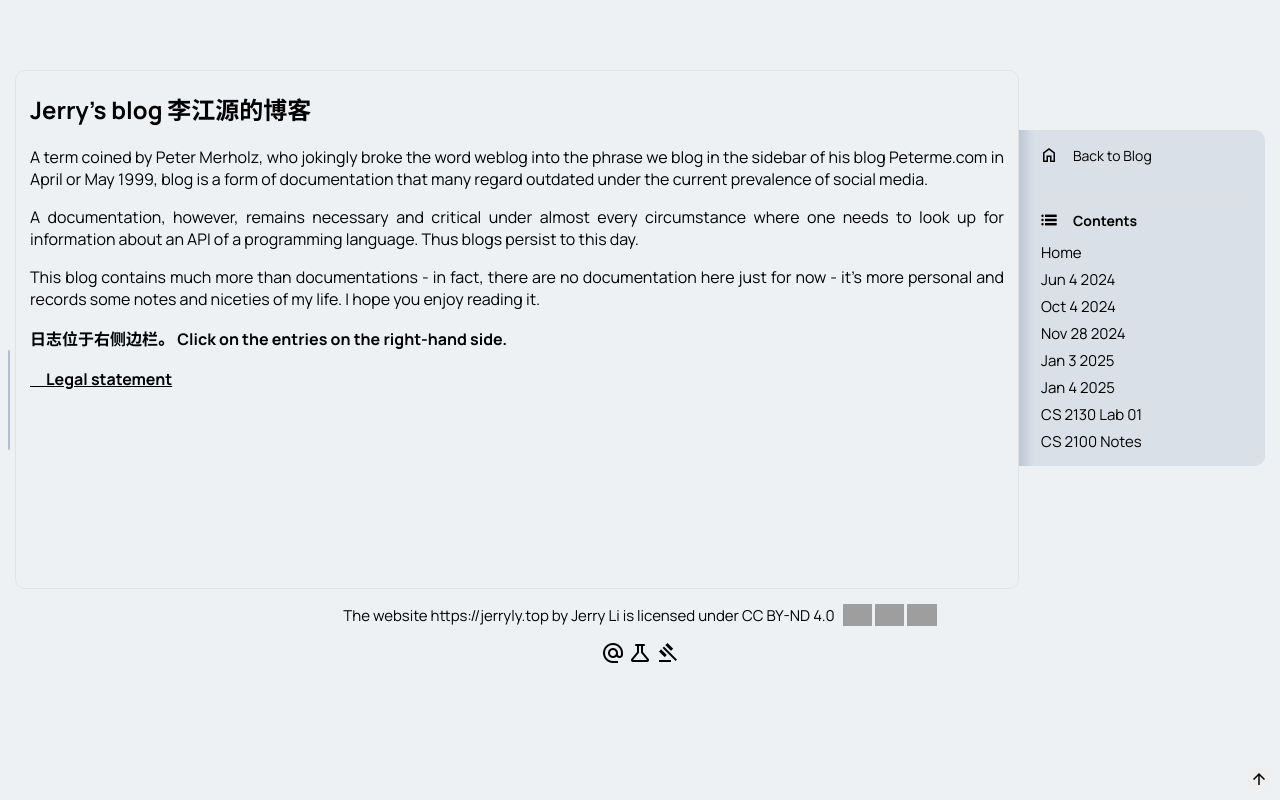
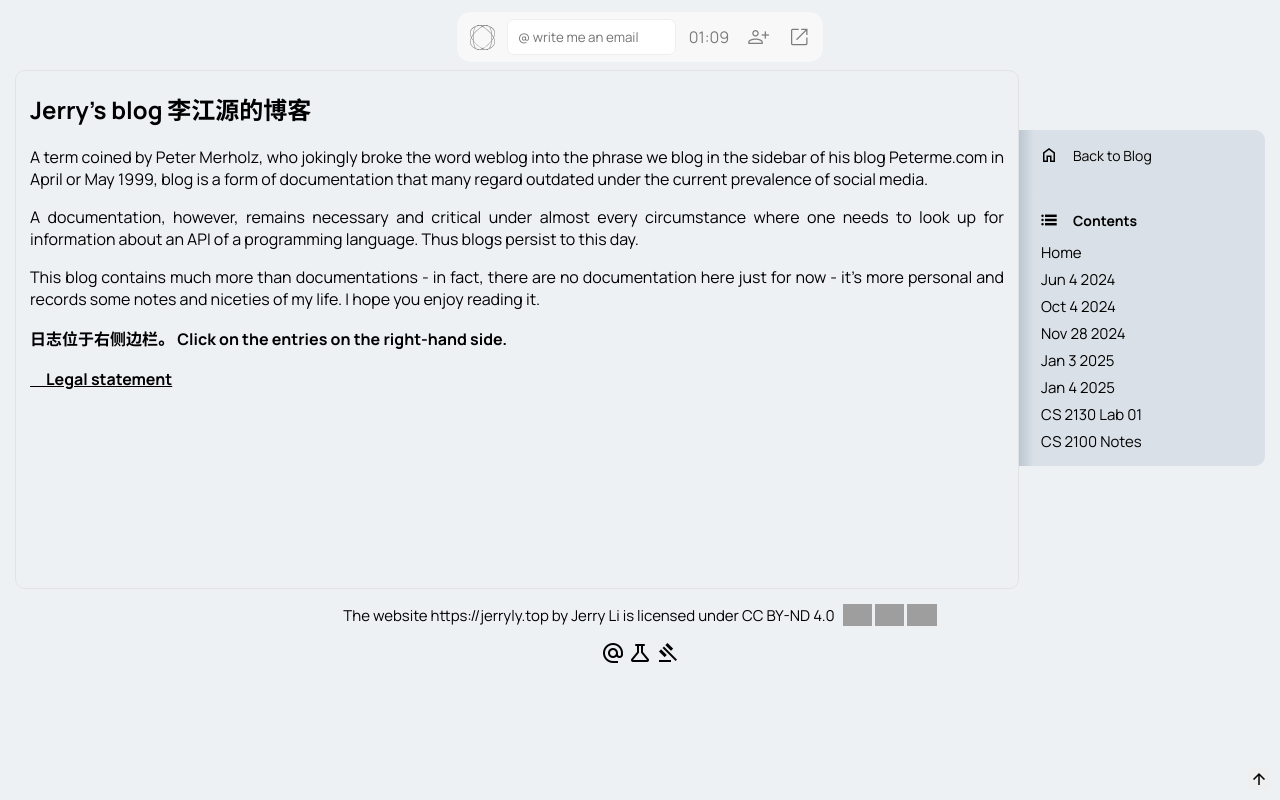
Before and after one commit to jerrylimes/static-blog, a Flask app: page / in a window 1280 px wide. Run offline with Flask 3, Linux system fonts and the light colour scheme; some web fonts are replaced; grey boxes are pictures that could not be loaded.

Commit message:
Updated May 18 2025

```diff
--- a/static/css/style.css
+++ b/static/css/style.css
@@ -290,228 +290,295 @@ body {
 
 /*
  * Author: Jerry Li
- * Date: May 13 2025
- * Version: 1.0
+ * Date: May 17 2025
+ * Version: 2.0
  */
 
 @font-face {
     font-family: 'Source Han Sans';
-    font-weight: 400;
+    font-weight: normal;
     font-style: normal;
-    src: url(../fonts/SourceHanSansCN-Regular-min.woff2) format('woff2');
+    src: url(../fonts/SourceHanSansCN-Regular-min.woff2);
 }
 
 @font-face {
     font-family: 'Source Han Sans';
-    font-weight: 700;
+    font-weight: bold;
     font-style: normal;
-    src: url(../fonts/SourceHanSansCN-Bold-min.woff2) format('woff2');
+    src: url(../fonts/SourceHanSansCN-Bold-min.woff2);
 }
 
 body {
     margin: 0;
 }
 
-svg {
-    height: 1em;
-}
-
-#inscape-wrapper {
+#inno {
+    width: 100%;
+    height: 50px;
+    display: flex;
+    justify-content: center;
     position: fixed;
     top: 0;
     left: 0;
-    height: calc(100vh - 16px);
-    display: flex;
-    align-items: center;
-    margin-left: 8px;
-    margin-top: 8px;
     z-index: 2;
 }
 
-#inscape {
-    width: 2px;
-    height: 100px;
-    border-radius: 4px;
-    background-color: hsl(210, 21%, 75%);
-    transition: all 0.3s cubic-bezier(0, 0.8, 0, 1.06);
+#tools {
+    width: fit-content;
+    max-width: 100px;
+    height: 2px;
+    border-radius: 14px;
+    overflow: hidden;
+    display: flex;
+    justify-content: start;
+    align-items: start;
+    margin-top: 12px;
+    background-color: #757575;
+    transition: all 0.5s cubic-bezier(0, 0.8, 0, 1.08);
+    z-index: 2;
+}
+
+#tools.active.expanded {
+    width: 947px;
+    max-width: calc(100vw - 24px);
+    height: 200px;
+    margin-left: 12px;
+    margin-right: 12px;
+    background-color: #f8f8f8;
+}
+
+#tool {
+    height: 50px;
+    display: flex;
+    justify-content: center;
+    align-items: center;
     overflow: hidden;
 }
 
-#inscape.hover {
-    width: 45px;
-    height: 205px;
-    border-radius: 15px;
-    background-color: hsl(210, 21%, 92%);
+#tools.active {
+    width: 366px;
+    max-width: 366px;
+    height: 50px;
+    background-color: #f8f8f8;
 }
 
-#inscape:hover {
-    width: calc(55px + 6em);
+#tool a {
+    color: unset;
 }
 
-#inscape.expanded {
-    width: 205px;
-    border-radius: 15px;
-    background-color: #eef1f4;
-    height: 100%;
+#input-field-link {
+    text-decoration: none;
+}
+
+#tools.active #home,
+#tools.active #input-field,
+#tools.active #contact,
+#tools.active #external-links,
+#tools.active #little-clock {
+    opacity: 1;
+}
+
+#home,
+#input-field,
+#contact,
+#little-clock,
+#external-links {
+    opacity: 0;
+    transition: opacity 0.3s ease-in-out;
+    overflow: hidden;
+}
+
+#tool {
+    scale: 0%;
+    transition: all 0.4s cubic-bezier(0, 0.8, 0, 1.08);
+}
+
+#tools.active #tool {
+    width: 366px;
+    scale: 100%;
+}
+
+#tools.expanded #tool {
+    width: 947px;
+    height: 180px;
+    margin-top: 10px;
+    margin-left: 3px;
+    justify-content: start;
+    align-items: start;
 }
 
 #home {
-    width: 25px;
-    height: 25px;
-    padding: 5px;
-    border-radius: 10px;
-    margin-left: 5px;
-    margin-top: 5px;
-    opacity: 0.75;
+    width: 36px;
+    height: 36px;
+    display: flex;
+    justify-content: center;
+    align-items: center;
+    border-radius: 7px;
+    margin-left: 7px;
+    margin-right: 7px;
 }
 
 #home:hover,
-.inscape-button:hover {
-    background-color: hsl(210, 21%, 85%);
+#contact:hover,
+#input-field:hover,
+#external-links:hover,
+#little-clock:hover {
+    background-color: #eaeaea;
 }
 
 #logo {
     width: 25px;
     height: 25px;
     background-image: url(../img/logo-button-light.svg);
-    background-position: center center;
     background-repeat: no-repeat;
+    background-size: contain;
+    opacity: 0.5;
 }
 
-.inscape-button {
-    width: 35px;
-    height: 35px;
-    margin-left: 5px;
-    margin-top: 5px;
-    display: flex;
-    justify-content: space-between;
-    align-items: center;
-    border-radius: 10px;
+#input-field {
+    border-radius: 7px;
+    height: 34px;
+    padding: 0;
+    border: solid 1px #eee;
+    margin-right: 7px;
     font-family: 'Manrope', 'Source Han Sans', system-ui, -apple-system, BlinkMacSystemFont, 'Segoe UI', Roboto, Oxygen, Ubuntu, Cantarell, 'Open Sans', 'Helvetica Neue', sans-serif;
-    overflow: hidden;
-    opacity: 0.75;
-    transition: all 0.3s cubic-bezier(0, 0.8, 0, 1.06);
+    padding-left: 10px;
 }
 
-.inscape-button-label {
-    width: 0em;
-    overflow: hidden;
-    font-size: 16px;
+#little-clock {
+    height: 36px;
+    display: flex;
+    justify-content: center;
+    align-items: center;
+    margin-right: 7px;
+    border-radius: 7px;
+    padding-left: 7px;
+    padding-right: 7px;
 }
 
-#inscape:hover #home,
-#inscape:hover #logo,
-#inscape.expanded #home,
-#inscape.expanded #logo {
-    width: 55.5px;
+#clock-text {
+    font-family: 'Manrope', 'Source Han Sans', system-ui, -apple-system, BlinkMacSystemFont, 'Segoe UI', Roboto, Oxygen, Ubuntu, Cantarell, 'Open Sans', 'Helvetica Neue', sans-serif;
+    font-size: 16px;
+    opacity: 0.5;
+    transition: all 0.3s;
 }
 
-#inscape:hover #logo,
-#inscape.expanded #logo {
-    background-image: url(../img/home-button-light.svg);
+#contact,
+#external-links {
+    width: 36px;
+    height: 36px;
+    margin-right: 7px;
+    border-radius: 7px;
+    display: flex;
+    justify-content: center;
+    align-items: center;
+    overflow: hidden;
 }
 
-#inscape:hover .inscape-button {
-    width: calc(45px + 6em);
+#contact span,
+#external-links span {
+    opacity: 0.5;
+    font-weight: 250;
 }
 
-#inscape.expanded .inscape-button {
-    width: 195px;
+#tools.expanded #little-clock,
+#tools.expanded #home,
+#tools.expanded #input-field,
+#tools.expanded #external-links,
+#tools.expanded #contact {
+    width: 160px;
+    height: 160px;
+    padding: 10px;
+    display: flex;
+    flex-direction: column;
+    justify-content: space-between;
+    align-items: start;
 }
 
-#inscape:hover .inscape-button-label,
-#inscape.expanded .inscape-button-label {
-    width: fit-content;
-    margin-right: 10px;
+#tools.expanded #clock-text {
+    font-size: 50px;
 }
 
-.inscape-button-glyph {
-    margin-left: 6.5px;
+#tools.expanded #input-field {
+    width: 158px;
+    height: 158px;
 }
 
-.inscape-button .material-symbols-outlined {
-    font-size: 22px;
-    font-variation-settings: 'FILL' 0, 'wght' 250, 'GRAD' 0, 'opsz' 48;
+#tools.expanded .tools-caption {
+    width: fit-content;
 }
 
-.inscape-button.highlight {
+#home .tools-caption,
+#input-field .tools-caption,
+#contact .tools-caption,
+#external-links .tools-caption,
+#little-clock .tools-caption {
+    width: 0;
+    font-family: 'Manrope', 'Source Han Sans', system-ui, -apple-system, BlinkMacSystemFont, 'Segoe UI', Roboto, Oxygen, Ubuntu, Cantarell, 'Open Sans', 'Helvetica Neue', sans-serif;
     font-weight: bold;
-    background-color: hsl(210, 21%, 85%);
+    overflow: hidden;
+    opacity: 0.6;
 }
 
-.inscape-button.highlight .material-symbols-outlined {
-    font-variation-settings: 'FILL' 0, 'wght' 450, 'GRAD' 0, 'opsz' 48;
+@media (max-width: 768px) {
+    #tools.expanded {
+        height: 400px !important;
     }
 
-#is-exp {
-    width: 183px;
-    height: 0;
-    margin-top: 10px;
-    margin-left: 5px;
-    padding: 0;
-    overflow: hidden;
-    font-family: 'Manrope', 'Source Han Sans', system-ui, -apple-system, BlinkMacSystemFont, 'Segoe UI', Roboto, Oxygen, Ubuntu, Cantarell, 'Open Sans', 'Helvetica Neue', sans-serif;
-    transition: all 0.3s cubic-bezier(0, 0.8, 0, 1.06);
+    #tools.expanded #tool {
+        width: fit-content;
+        height: fit-content;
+        display: grid;
+        grid-template-columns: 1fr 1fr 1fr;
+        margin-top: 0;
+        margin-left: 0;
     }
 
-#is-exp.togglePadding {
-    height: fit-content;
-    border-top: 1px solid hsl(210, 21%, 80%);
-    padding: 5px;
+    #tools.expanded #home,
+    #tools.expanded #input-field,
+    #tools.expanded #little-clock,
+    #tools.expanded #contact,
+    #tools.expanded #external-links {
+        width: auto;
+        margin: 10px;
+    }
 }
 
-#is-exp span {
-    display: block;
-    padding: 5px;
+@media (max-width: 430px) {
+    #tools.expanded #tool {
+        width: fit-content;
+        height: fit-content;
+        display: grid;
+        grid-template-columns: 1fr 1fr;
+        margin-top: 0;
+        margin-left: 0;
     }
 
-#is-exp a {
-    color: unset;
-    word-break: break-all;
+    #tools.expanded {
+        height: 600px !important;
+        margin-right: 12px;
     }
-
-.text-n {
-    font-family: 'Manrope', 'Source Han Sans', system-ui, -apple-system, BlinkMacSystemFont, 'Segoe UI', Roboto, Oxygen, Ubuntu, Cantarell, 'Open Sans', 'Helvetica Neue', sans-serif;
 }
 
 @media (prefers-color-scheme: dark) {
-    #inscape {
-        background-color: hsl(200, 96%, 30%);
+    #tools {
+        background-color: #282828 !important;
     }
 
-    #inscape.hover,
-    .inscape-button.highlight {
-        background-color: hsl(200, 96%, 15%);
+    #home:hover,
+    #contact:hover,
+    #input-field:hover,
+    #external-links:hover,
+    #little-clock:hover {
+        background-color: #434343;
     }
 
-    #inscape.expanded {
-        background-color: #012030;
-    }
-
-    #backlight {
-        background-color: #012030 !important;
-    }
-
-    .inscape-button:hover,
-    #home:hover {
-        background-color: hsl(200, 96%, 30%);
+    #input-field {
+        border-color: #333;
     }
 
     #logo {
         background-image: url(../img/logo-button-dark.svg);
-    }
-
-    #inscape:hover #logo,
-    #inscape.expanded #logo {
-        background-image: url(../img/home-button-dark.svg);
-    }
-
-    #is-exp.togglePadding {
-        border-color: hsl(200, 96%, 25%);
-    }
-
-    svg {
-        fill: white;
     }
 }
 
@@ -523,6 +590,12 @@ svg {
     height: 100vh;
     background-color: #eef1f4;
     z-index: -1;
+}
+
+@media (prefers-color-scheme: dark) {
+    #backlight {
+        background-color: #012030;
+    }
 }
 
 #copyright-info {
--- a/templates/layout.html
+++ b/templates/layout.html
@@ -8,43 +8,47 @@
     <title>so I have this website...</title>
     <script src="{{ url_for('static', filename='js/jquery-3.7.1.min.js') }}"></script>
     <link rel="stylesheet" href="{{ url_for('static', filename='css/style.css') }}">
-    <link rel="stylesheet" href="{{ url_for('static', filename='css/pygments.css') }}">
     <link rel="stylesheet"
-        href="https://fonts.googleapis.com/css2?family=Material+Symbols+Outlined:opsz,wght,FILL,GRAD@20..48,100..700,0..1,-50..200&icon_names=alternate_email,arrow_back_ios_new,arrow_forward,arrow_forward_ios,arrow_upward,exit_to_app,gavel,home,info,list,person_add,science,web_stories" />
+        href="https://fonts.googleapis.com/css2?family=Material+Symbols+Outlined:opsz,wght,FILL,GRAD@20..48,100..700,0..1,-50..200&icon_names=alternate_email,arrow_forward,exit_to_app,gavel,info,open_in_new,person_add,science,web_stories" />
     <link rel="preconnect" href="https://fonts.googleapis.com">
     <link rel="preconnect" href="https://fonts.gstatic.com" crossorigin>
     <link href="https://fonts.googleapis.com/css2?family=Manrope:wght@200..800&display=swap" rel="stylesheet">
 </head>
 
 <body>
-    <header id="inscape-wrapper">
-        <div id="inscape">
-            <div id="home">
-                <div id="logo">
+    <header id="inno">
+        <div id="tools">
+            <div id="tool">
+                <a href="https://jerryly.top">
+                    <div id="home">
+                        <div id="logo"></div>
+                        <span class="tools-caption">You're viewing a page handcrafted by 李江源 Jerry Li</span>
+                    </div>
+                </a>
+                <a href="mailto:jerrylovesapple@icloud.com" id="input-field-link">
+                    <input type="text" id="input-field" placeholder="@ write me an email">
+                </a>
+                <div id="little-clock">
+                    <span id="clock-text">
+                        <span id="hour"></span>:<span id="minute"></span></span>
+                    </span>
+                    <span class="tools-caption">current time in your region</span>
                 </div>
-            </div>
-            <div class="inscape-button" id="is-button-1">
-                <span class="material-symbols-outlined inscape-button-glyph">exit_to_app</span>
-                <span class="inscape-button-label">goto</span>
-            </div>
-            <div class="inscape-button" id="is-button-2">
-                <span class="material-symbols-outlined inscape-button-glyph">web_stories</span>
-                <span class="inscape-button-label">projects</span>
-            </div>
-            <div class="inscape-button" id="is-button-3">
-                <span class="material-symbols-outlined inscape-button-glyph">person_add</span>
-                <span class="inscape-button-label">contact</span>
-            </div>
-            <div class="inscape-button" id="is-button-4">
-                <span class="material-symbols-outlined inscape-button-glyph">info</span>
-                <span class="inscape-button-label">about</span>
-            </div>
-            <div id="is-exp">
-
+                <div id="contact">
+                    <span class="material-symbols-outlined">person_add</span>
+                    <span class="tools-caption">Available on <a href="https://github.com/jerrylovescheese">GitHub</a>,
+                        on <a href="https://x.com/jerrylovestweet">Twitter</a>, and <a
+                            href="https://www.linkedin.com/in/jiangyuan-li-051095327/">LinkedIn</a></span>
+                </div>
+                <div id="external-links">
+                    <span class="material-symbols-outlined">open_in_new</span>
+                    <span class="tools-caption">Follow external links at the <a href="https://live.jerryly.top">live</a>
+                        and
+                        <a href="https://blog.jerryly.top">blog</a> subdomains</span>
+                </div>
             </div>
         </div>
     </header>
-
     <div id="backlight"></div>
     <div id="content-unit">
         <div id="bookmark">
@@ -97,7 +101,6 @@
             {% block content %}{% endblock %}
         </main>
     </div>
-
     <footer id="copyright-info">
         <p class="copyright-info" xmlns:cc="http://creativecommons.org/ns#" xmlns:dct="http://purl.org/dc/terms/"><a
                 property="dct:title" rel="cc:attributionURL" href="https://jerryly.top">The website
@@ -124,52 +127,33 @@
         </p>
     </footer>
     <script>
-        $(document).mousemove(function (event) {
-            const windowWidth = $(window).width() * 0.1;
-            if (event.pageX <= windowWidth) {
-                $('#inscape').addClass('hover');
-            } else {
-                if (!$('#inscape').is(':hover') && !$('.inscape-button:hover').length) {
-                    $('#inscape').removeClass('hover');
-                }
+        $('#inno').hover(function () {
+            if (!$('#tools').hasClass('expanded')) {
+                $('#tools').toggleClass('active');
             }
         });
 
+        $('#tools').click(function () {
+            $('#tools').addClass('expanded');
+        });
+
         $(document).click(function (event) {
-            if (!$(event.target).closest('#inscape').length) {
-                $('#inscape').removeClass('hover');
-                $('#inscape').removeClass('expanded');
+            if (!$(event.target).closest('#tools, #inno').length) {
+                $('#tools').removeClass('active');
+                $('#tools').removeClass('expanded');
             }
         });
 
-        $('.inscape-button').click(function () {
-            $('#inscape').addClass('expanded');
-        })
-
-        $('.inscape-button').click(function () {
-            // 1️⃣ Remove highlight from all buttons and remove padding
-            $('.inscape-button').removeClass('highlight');
-            $('#is-exp').removeClass('togglePadding');
-
-            // 2️⃣ Highlight the clicked button and add padding
-            $(this).addClass('highlight');
-            $('#is-exp').addClass('togglePadding');
-
-            // 3️⃣ Update content based on button ID
-            if (this.id === 'is-button-1') {
-                $('#is-exp').html(`<span><b>explore the subdomains of jerryly.top</b></span>
-        <span>not much to see here actually. Try visiting <a href="https://live.jerryly.top">live.jerryly.top</a></span>`);
-            } else if (this.id === 'is-button-2') {
-                $('#is-exp').html(`<span><b>check out the things I've been working on</b></span>
-        <span>also available at <a href="https://live.jerryly.top">live.jerryly.top</a></span>`);
-            } else if (this.id === 'is-button-3') {
-                $('#is-exp').html(`<span><b>find me at</b></span>
-        <span><a href="mailto:jerrysmailbox77@gmail.com">jerrysmailbox77@gmail.com</a> or call me at +14343104701</span>`);
-            } else if (this.id === 'is-button-4') {
-                $('#is-exp').html(`<span><b>about</b></span>
-        <span>Hi! ;-) I'm a first-year student at the University of Virginia majoring in Computer Science. I love computers, pop culture, and Taylor Swift.</span>`);
-            }
-        });
+        function getTime() {
+            const now = new Date();
+            const now_hour = now.getHours().toString().padStart(2, "0");
+            const now_minute = now.getMinutes().toString().padStart(2, "0");
+            document.getElementById("hour").innerText = now_hour;
+            document.getElementById("minute").innerText = now_minute;
+        }
+        setInterval(() => {
+            getTime();
+        }, 1000);
     </script>
 </body>
 
```
Also changed, not shown: 1 other file. Lines whose indentation alone changed are shown as unchanged.
